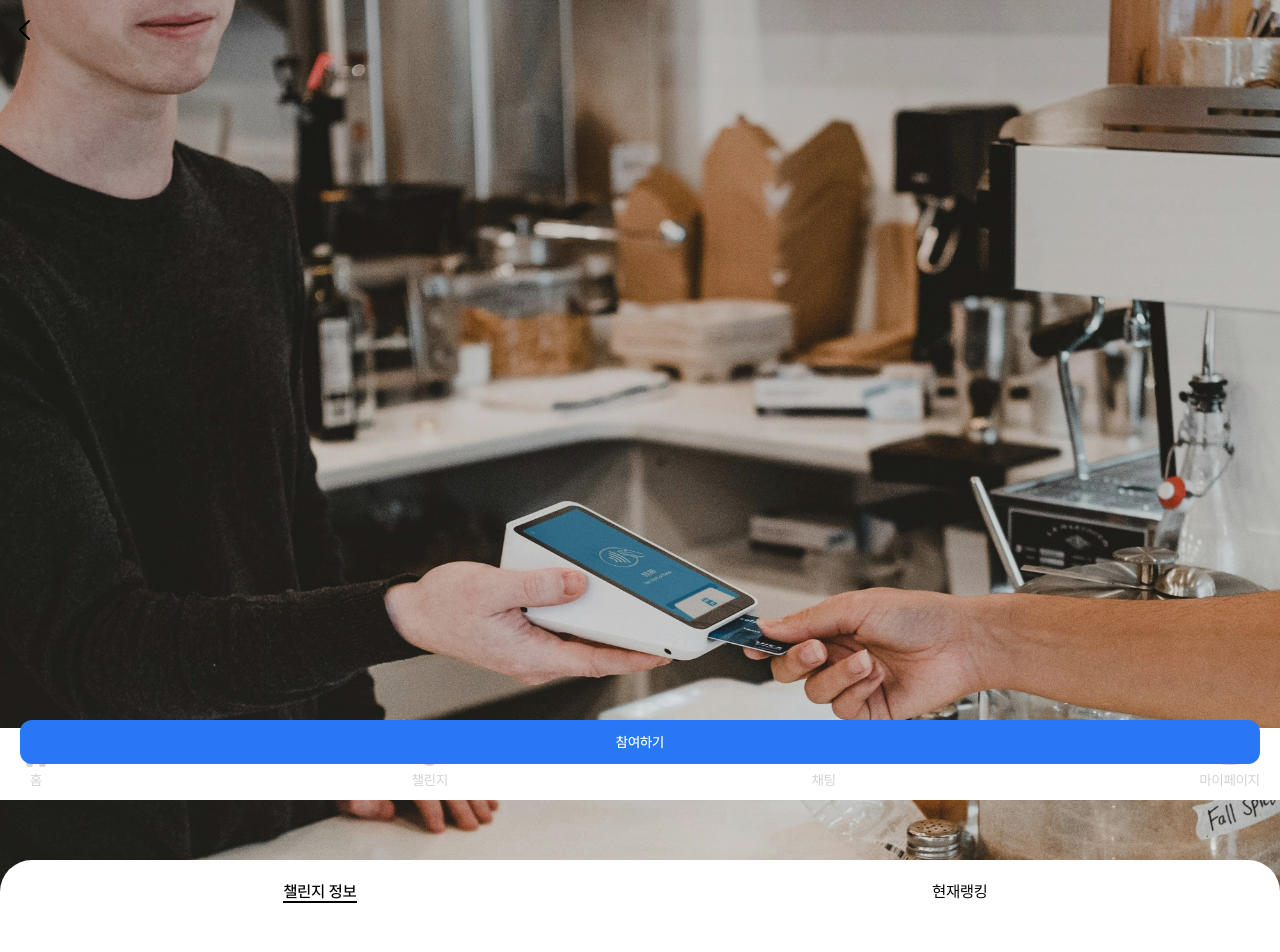
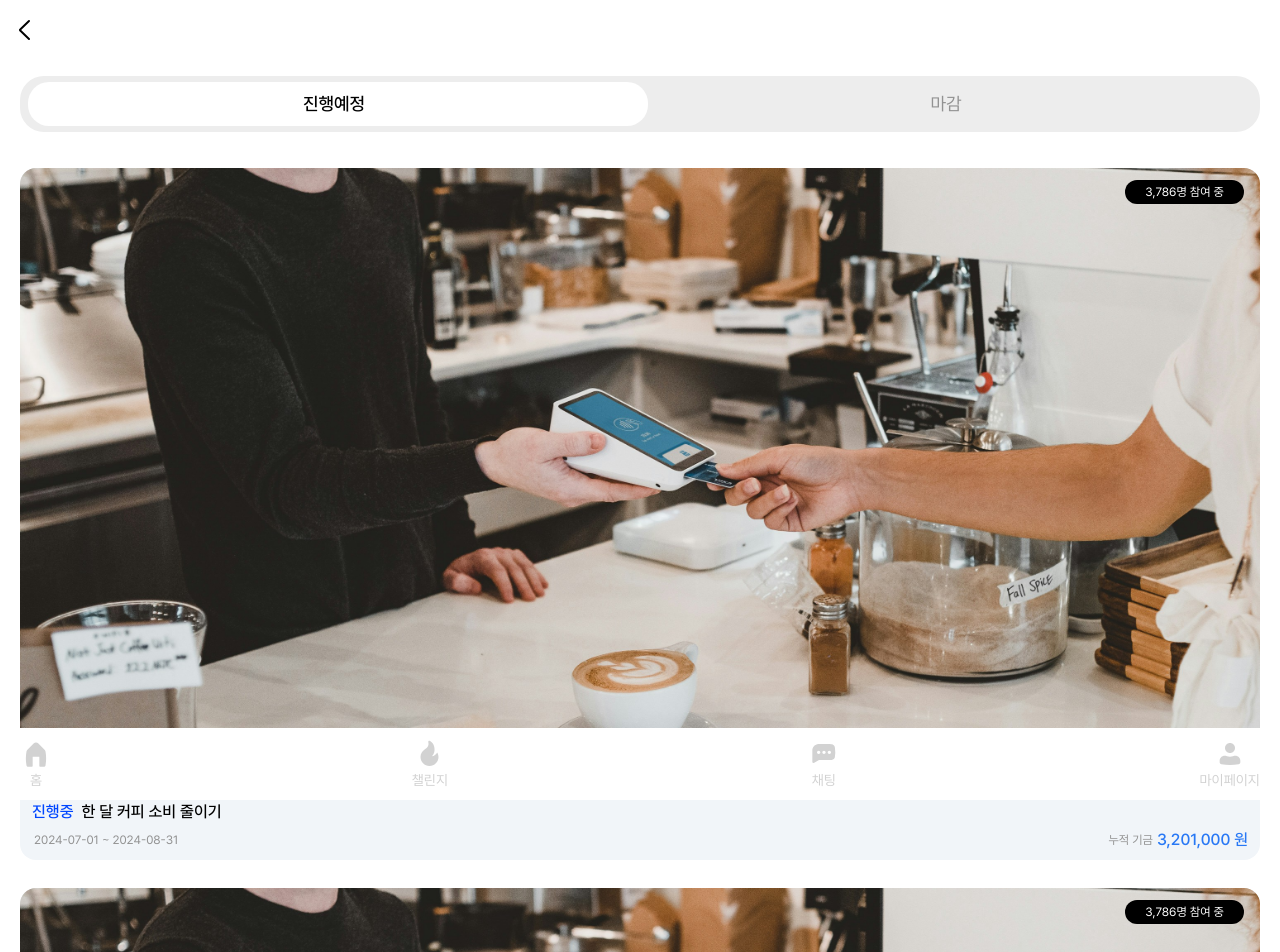
Before and after one commit to dongibuyeo/core-frontend, a Next.js app: page /challenge/list in a window 1280 px wide. Shown: the top 952 px of the page. Built offline with nearby package versions, Linux system fonts and the light colour scheme.

Commit message:
feat:  챌린지 리스트 페이지 구현

```diff
--- /dev/null
+++ b/src/app/challenge/list/page.tsx
@@ -0,0 +1,50 @@
+'use client'
+
+import ChallengeStatusButton from '@/components/ChallengeStatusButton'
+import ChallengeCard from '@/components/ChellengeCard'
+import { ChallengeStatus } from '@/types/ChallengeStatus'
+import { useState } from 'react'
+
+export default function ChallengeListPage() {
+  const [challengeStatus, setChallengeStatus] =
+    useState<ChallengeStatus>('SCHEDULED')
+
+  return (
+    <div className="w-full px-5 pt-4 pb-8">
+      <ChallengeStatusButton
+        challengeStatus={challengeStatus}
+        setChallengeStatus={setChallengeStatus}
+        tabType="main"
+      />
+      <div className="w-full flex flex-col justify-center gap-7 mt-9">
+        <ChallengeCard
+          id="1"
+          title="한 달 커피 소비 줄이기"
+          startDate="2024-07-01"
+          endDate="2024-08-31"
+          participants={3786}
+          fund={3201000}
+          imageUrl="/image/coffee.jpg"
+        />
+        <ChallengeCard
+          id="2"
+          title="한 달 커피 소비 줄이기"
+          startDate="2024-07-01"
+          endDate="2024-08-31"
+          participants={3786}
+          fund={3201000}
+          imageUrl="/image/coffee.jpg"
+        />
+        <ChallengeCard
+          id="3"
+          title="한 달 커피 소비 줄이기"
+          startDate="2024-07-01"
+          endDate="2024-07-31"
+          participants={3786}
+          fund={3201000}
+          imageUrl="/image/coffee.jpg"
+        />
+      </div>
+    </div>
+  )
+}
--- a/src/app/home/page.tsx
+++ b/src/app/home/page.tsx
@@ -1,41 +1,34 @@
 'use client'
 
-import ChallengeStatusButton from '@/components/ChallengeStatusButton'
 import ChallengeCard from '@/components/ChellengeCard'
 import AccountCard from '@/components/AccountCard'
 import FundCard from '@/components/FundCard'
 
-import { ArrowLeft } from '@/public/svg/index'
-import { ChallengeStatus } from '@/types/ChallengeStatus'
+import { Arrow } from '@/public/svg/index'
 import { useState } from 'react'
 import Button from '@/components/ui/Button'
 import { useRouter } from 'next/navigation'
+import Banner from '@/components/banner'
+import SavingsRecommendCard from '@/containters/home/SavingsRecommendCard'
 
 export default function Home() {
   const router = useRouter()
-  const [challengeStatus, setChallengeStatus] =
-    useState<ChallengeStatus>('SCHEDULED')
+  const [isBannerOpen, setIsBannerOpen] = useState(true)
 
   return (
     <div className="w-full h-full flex flex-col">
-      <Button
-        text="모달 사용법"
-        onClick={() => router.push('/modals/example')}
-        className="text-white"
-      />
       <div className="w-full min-h-[3.75rem] flex items-center">
-        <h1 className="text-xl font-bold">LOGO</h1>
+        <h1 className="text-2xl font-bold text-primary/80">돈기부여</h1>
       </div>
-      <div className="py-2 sticky top-0 z-10 w-full">
-        <ChallengeStatusButton
-          challengeStatus={challengeStatus}
-          setChallengeStatus={setChallengeStatus}
-          tabType="main"
+      {isBannerOpen && <Banner setIsBannerOpen={setIsBannerOpen} />}
+      <SavingsRecommendCard />
+      <div className="flex justify-between items-center mt-8">
+        <h1 className="text-xl font-medium">인기 챌린지</h1>
+        <Arrow
+          className="w-5 h-5 rotate-180 cursor-pointer"
+          stroke="#000000"
+          onClick={() => router.push('/challenge/list')}
         />
-      </div>
-      <div className="flex justify-between">
-        <h1 className="text-xl font-medium">인기 챌린지</h1>
-        <ArrowLeft className="w-6 h-76 rotate-180 cursor-pointer" />
       </div>
       <div className="w-full flex flex-col justify-center gap-7 mt-5">
         <ChallengeCard
@@ -88,6 +81,11 @@ export default function Home() {
             accountType="saving"
           />
         </div>
+        <Button
+          text="모달 사용법"
+          onClick={() => router.push('/modals/example')}
+          className="text-white"
+        />
       </div>
     </div>
   )
```
